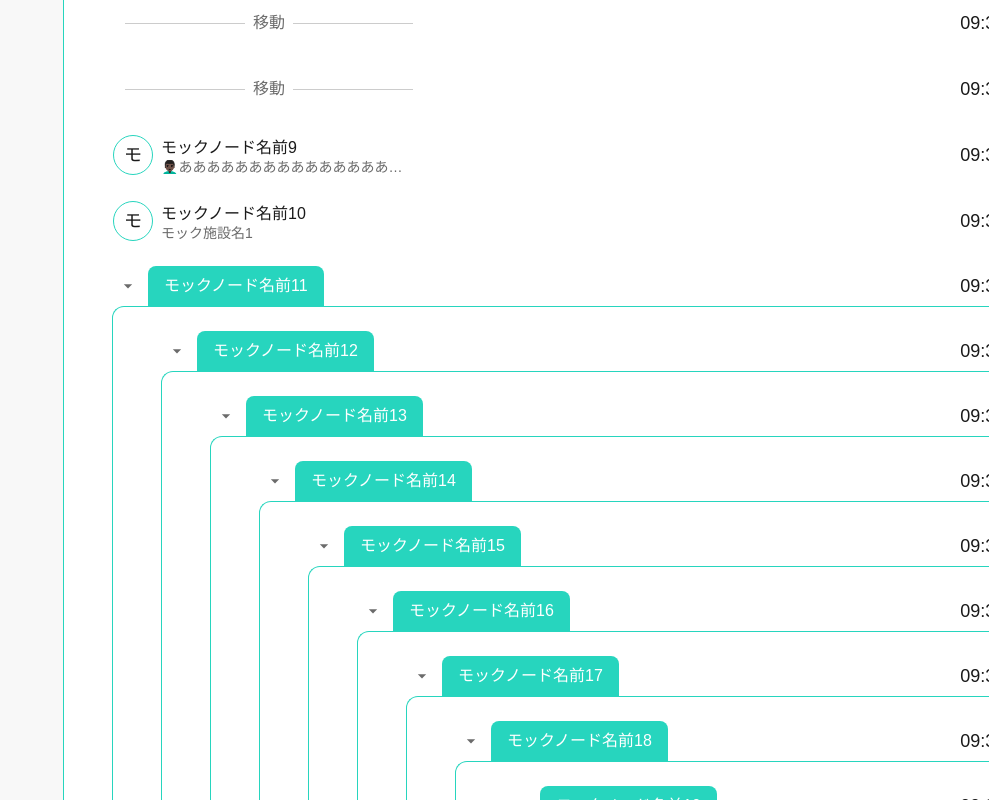
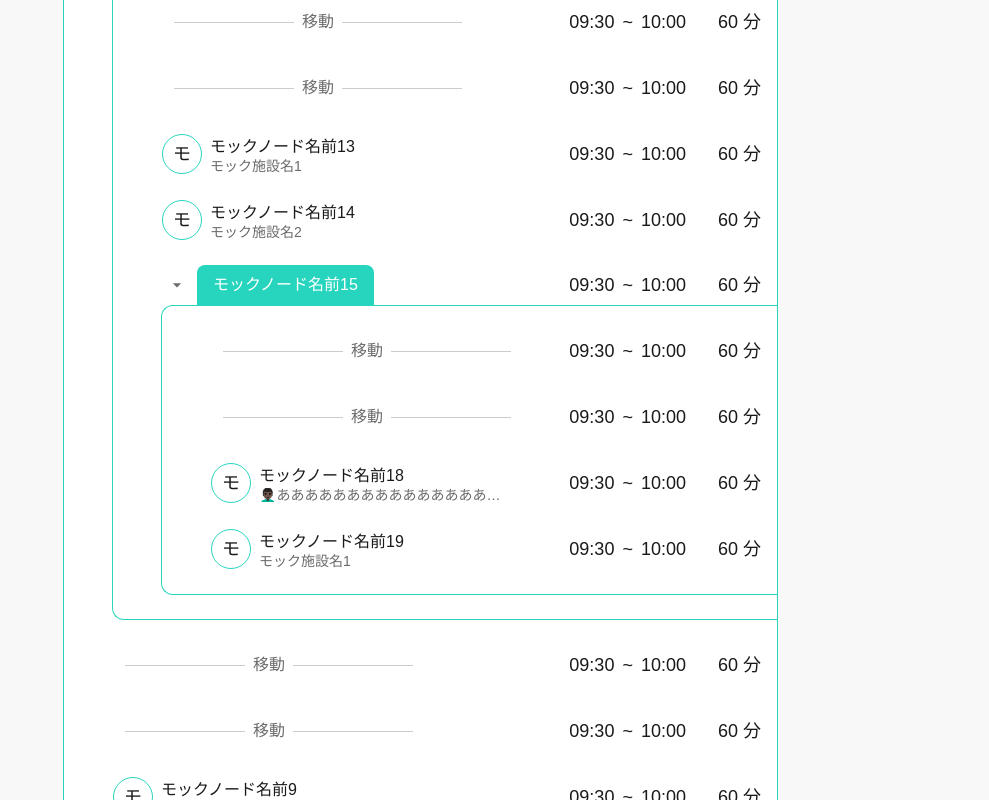
Before and after one commit to SOTA-swp/frontend, a Next.js app: page /dev in a window 1280 px wide. Shown: the part 1580-2380 px from the top of the page, without its empty margins (291-1280 px from the left). Built offline with nearby package versions, Linux system fonts and the light colour scheme.

Commit message:
🏷️ parentIdを廃止してstructureを導入

```diff
--- a/app/dev/page.tsx
+++ b/app/dev/page.tsx
@@ -37,7 +37,7 @@ const DevPage: React.FC<DevPageProps> = ({}) => {
   const [planOpen, setPlanOpen] = React.useState(-1);
   const { openModal, closeModal } = useModalStore();
   const { open, anchorEl, handleOpen, handleClose } = usePopover();
-  const { setNodes } = useNodeStore();
+  const { setNodes, setStructure } = useNodeStore();
   const { setLocations } = useLocationStore();
 
   useEffect(() => {
@@ -53,35 +53,44 @@ const DevPage: React.FC<DevPageProps> = ({}) => {
 
     setNodes([
       createMockNode(0, { id: "0" }),
-      createMockNode(1, { id: "1", parentId: "0" }),
-      createMockNode(2, { id: "2", parentId: "0" }),
-      createMockNode(3, { nodeType: "move", id: "3", parentId: "0" }),
-      createMockNode(4, { nodeType: "move", id: "4", parentId: "0" }),
-      createMockNode(5, { nodeType: "move", id: "5", parentId: "1" }),
-      createMockNode(6, { nodeType: "move", id: "6", parentId: "1" }),
-      createMockNode(7, { nodeType: "move", id: "7", parentId: "2" }),
-      createMockNode(8, { nodeType: "move", id: "8", parentId: "2" }),
-      createMockNode(9, {
-        nodeType: "location",
-        id: "9",
-        parentId: "0",
-        locationId: "0",
-      }),
-      createMockNode(10, {
-        nodeType: "location",
-        id: "10",
-        parentId: "0",
-        locationId: "1",
-      }),
-      createMockNode(11, { id: "11", parentId: "0" }),
-      ...(Array.from({ length: 10 }).map((_, i) =>
-        createMockNode(12 + i, {
-          id: (12 + i).toString(),
-          parentId: (12 + i - 1).toString(),
-        })
-      ) as NodeType[]),
+      createMockNode(1, { id: "1" }),
+      createMockNode(2, { id: "2" }),
+      createMockNode(3, { id: "3", nodeType: "move" }),
+      createMockNode(4, { id: "4", nodeType: "move" }),
+      createMockNode(5, { id: "5", nodeType: "move" }),
+      createMockNode(6, { id: "6", nodeType: "move" }),
+      createMockNode(7, { id: "7", nodeType: "move" }),
+      createMockNode(8, { id: "8", nodeType: "move" }),
+      createMockNode(9, { id: "9", nodeType: "location", locationId: "0" }),
+      createMockNode(10, { id: "10", nodeType: "location", locationId: "1" }),
+      createMockNode(11, { id: "11", nodeType: "location", locationId: "2" }),
+      createMockNode(12, { id: "12", nodeType: "location", locationId: "0" }),
+      createMockNode(13, { id: "13", nodeType: "location", locationId: "1" }),
+      createMockNode(14, { id: "14", nodeType: "location", locationId: "2" }),
+      createMockNode(15, { id: "15" }),
+      createMockNode(16, { id: "16", nodeType: "move" }),
+      createMockNode(17, { id: "17", nodeType: "move" }),
+      createMockNode(18, { id: "18", nodeType: "location", locationId: "0" }),
+      createMockNode(19, { id: "19", nodeType: "location", locationId: "1" }),
     ]);
-  }, [setNodes, setLocations]);
+    setStructure({
+      "0": ["1", "2", "3", "8", "9", "10"],
+      "1": ["4", "5", "11", "12"],
+      "2": ["6", "7", "13", "14", "15"],
+      "3": [],
+      "4": [],
+      "5": [],
+      "6": [],
+      "7": [],
+      "8": [],
+      "9": [],
+      "10": [],
+      "12": [],
+      "13": [],
+      "14": [],
+      "15": ["16", "17", "18", "19"],
+    });
+  }, [setStructure, setNodes, setLocations]);
 
   const mockLocation = createMockLocation(1);
 
--- a/app/plans/_components/Node/ProcessNode.tsx
+++ b/app/plans/_components/Node/ProcessNode.tsx
@@ -2,7 +2,6 @@
 
 import NodeType from "@/types/node";
 import { useNodeStore } from "../../_store/nodeStore";
-import { useShallow } from "zustand/shallow";
 import EditElement from "./EditElement";
 import FIELD_NAMES from "./FIELD_NAMES";
 import TextField from "@/components/TextField";
@@ -35,14 +34,7 @@ function ProcessNode({ id, name, depth = 0, ...props }: ProcessNodeProps) {
   const { updateNode, openNode, closeNode } = useNodeStore();
   const open = !useNodeStore((state) => state.closeNodeIds.includes(id));
 
-  const childrenNodes = useNodeStore(
-    useShallow((state) =>
-      Object.values(state.nodes)
-        .filter((n) => n.parentId === id)
-        .sort((a, b) => a.displayOrder - b.displayOrder)
-        .map((n) => n.id)
-    )
-  );
+  const childrenNodes = useNodeStore((state) => state.structure[id]) || [];
 
   const sensors = useSensors(useSensor(PointerSensor));
 
--- a/app/plans/_store/nodeStore.ts
+++ b/app/plans/_store/nodeStore.ts
@@ -4,7 +4,9 @@ import { create } from "zustand";
 interface NodeStore {
   // ノードデータを管理するストア
   nodes: Record<string, NodeType>;
+  structure: Record<NodeType["id"], NodeType["id"][]>;
   setNodes: (nodeList: NodeType[]) => void;
+  setStructure: (structure: Record<NodeType["id"], NodeType["id"][]>) => void;
   updateNode: (id: string, updatedFields: Partial<NodeType>) => void;
   removeNode: (id: string) => void;
   moveNode: (id: string, newParentId: string) => void;
@@ -24,6 +26,7 @@ interface NodeStore {
 
 export const useNodeStore = create<NodeStore>((set) => ({
   nodes: {},
+  structure: {},
 
   setNodes: (nodeList) => {
     const nodesMap: Record<string, NodeType> = nodeList.reduce((acc, nodes) => {
@@ -32,6 +35,7 @@ export const useNodeStore = create<NodeStore>((set) => ({
     }, {} as Record<string, NodeType>);
     set({ nodes: nodesMap });
   },
+  setStructure: (structure) => set({ structure }),
   updateNode: (id, updateFields) => {
     console.log("updateNode", id, updateFields);
     set((state) => ({
--- a/types/node.ts
+++ b/types/node.ts
@@ -1,11 +1,9 @@
 export default interface NodeType {
   id: string;
   planId: string;
-  parentId: string;
   nodeType: "process" | "location" | "move";
   name: string;
   displayOrder: number;
-  timeType: string;
   startTime: string;
   endTime: string;
   durationMinutes: number;
@@ -20,11 +18,9 @@ export const createMockNode = (
 ): NodeType => ({
   id: `mock-node-id${num}`,
   planId: `mock-plan-id${num}`,
-  parentId: `mock-parent-id${num}`,
   nodeType: "process",
   name: `モックノード名前${num}`,
   displayOrder: 0,
-  timeType: "mock-time-type",
   startTime: "09:30",
   endTime: "10:00",
   durationMinutes: 60,
```
